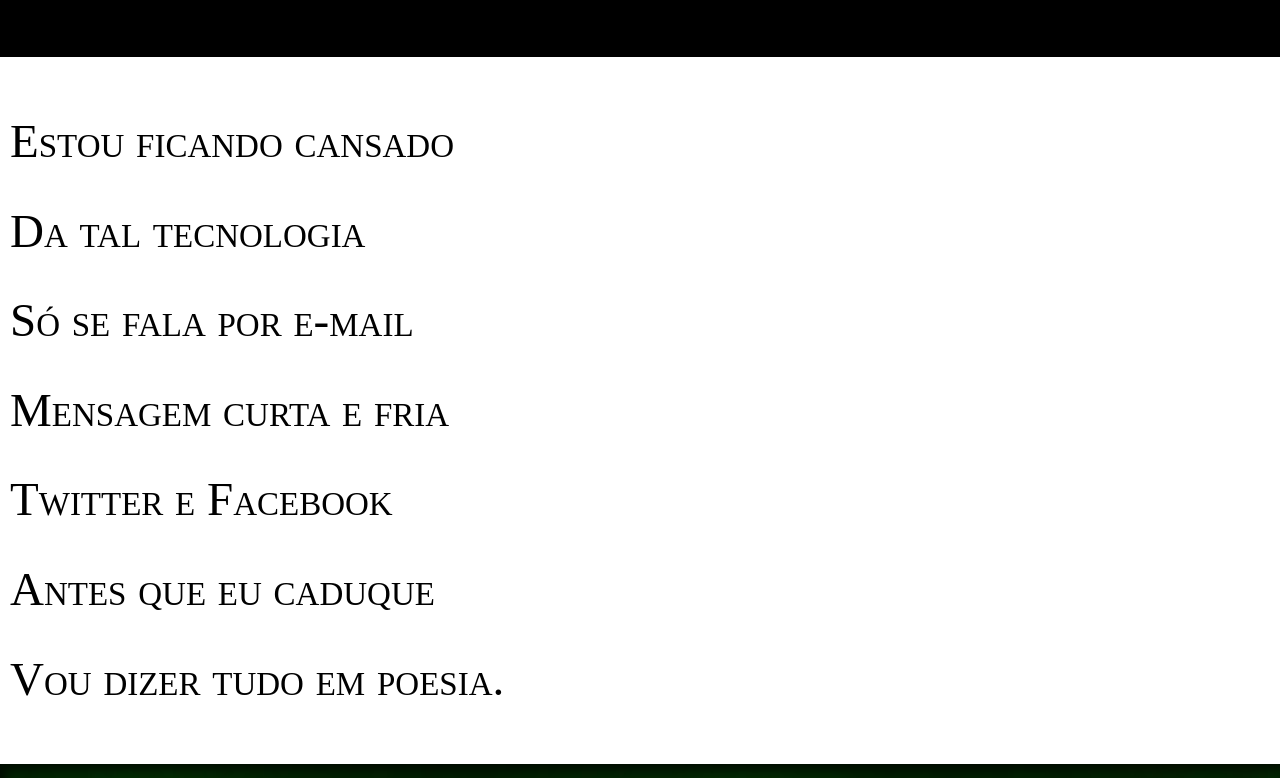
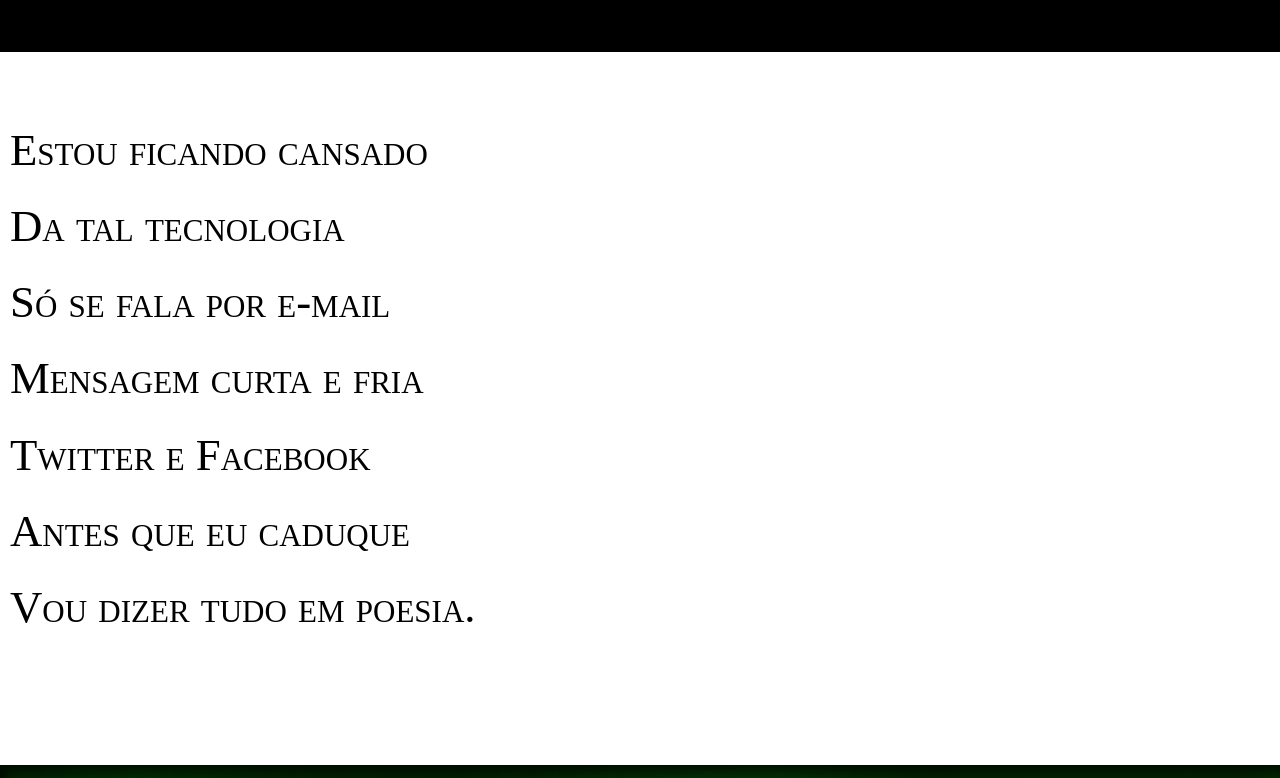
Before and after one commit to MayconG/cordel, a plain HTML site: page index.html in a window 1280 px wide. Shown: the part 203-981 px from the top of the page. Drawn offline with Linux system fonts and the light colour scheme.

Commit message:
Update style.css

```diff
--- a/style.css
+++ b/style.css
@@ -5,7 +5,7 @@
 * {
     margin: 0;
     padding: 0;
-    font-size: 1.05em;
+    font-size: 1em;
 }
 
 header {
@@ -30,10 +30,14 @@ a:hover {
 }
 
 section {
-    padding: 40px 10px 40px 10px;
+    padding: 60px 10px 60px 10px;
     font-variant: small-caps;
     font-size: 3.5vw;
-    line-height: 2em;
+    line-height: 1.7em;
+}
+
+section > p {
+    padding-bottom: 60px;
 }
 
 .imagem {
```
